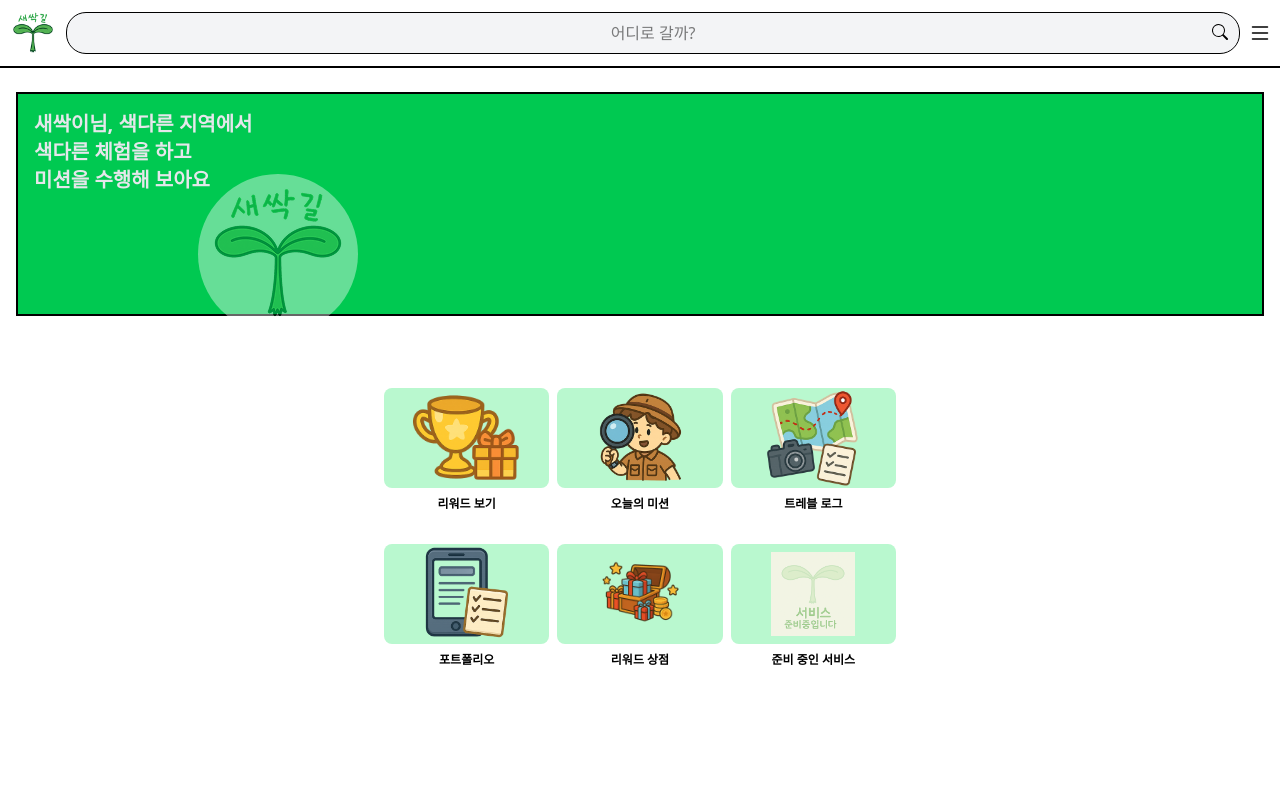
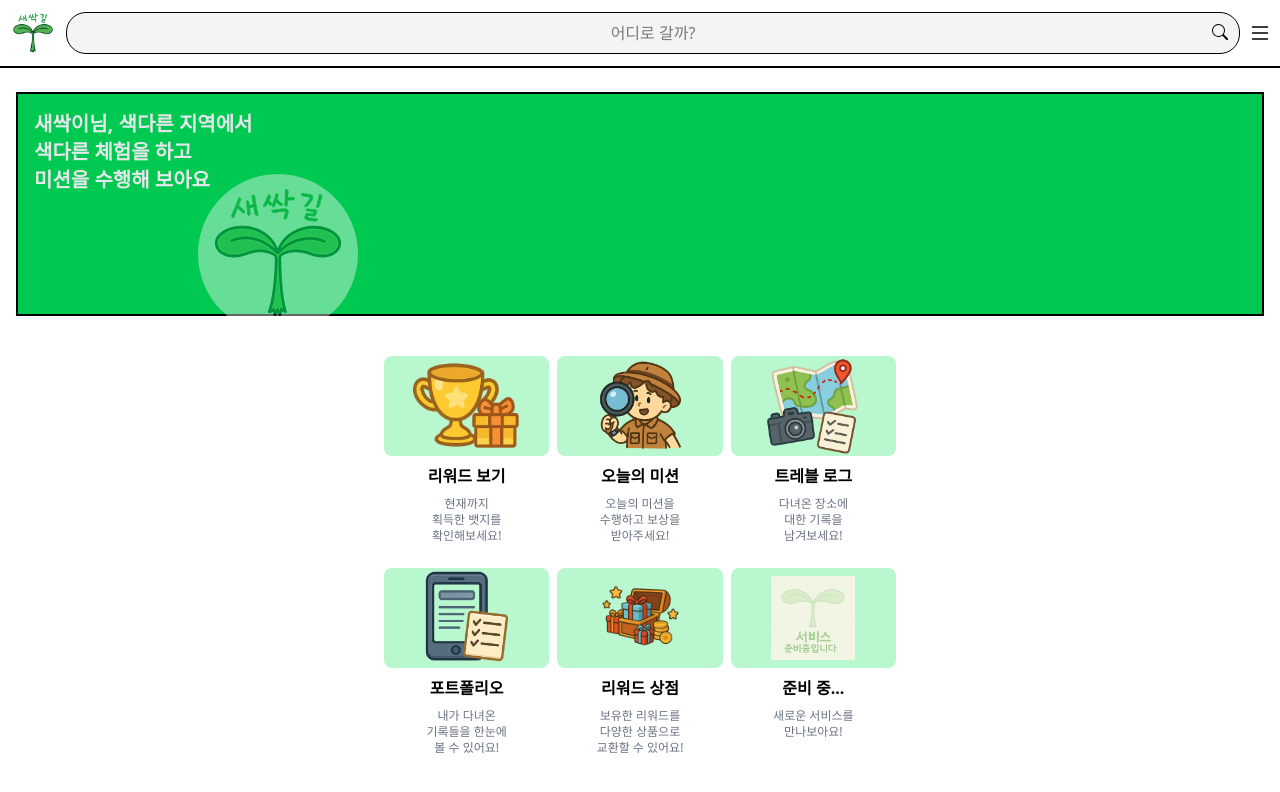
Before and after one commit to sprout-road/sprout-road-front, a React (Vite) app: page /main in a window 1280 px wide. Shown: the top 792 px of the page. Built offline with nearby package versions, Linux system fonts and the light colour scheme; no server answers.

Commit message:
feat(home): 메뉴 상세 설명 추가

```diff
--- a/src/pages/home.tsx
+++ b/src/pages/home.tsx
@@ -3,7 +3,10 @@ import Header from "../components/common/Header";
 import { useUserInfo } from "../hooks/useUserInfo";
 import ErrorComponent from "../components/common/Error";
 
-type MenuType = '리워드 보기' | '오늘의 미션' | '트레블 로그' | '포트폴리오' | '리워드 상점'
+type MenuType = {
+  name: string
+  description: string
+}
 
 function Home() {
   const navigate = useNavigate()
@@ -15,11 +18,26 @@ function Home() {
   }
 
   const menuItems: MenuType[] = [
-    '리워드 보기',
-    '오늘의 미션',
-    '트레블 로그',
-    '포트폴리오',
-    '리워드 상점'
+    {
+      name: '리워드 보기',
+      description: '현재까지 \n획득한 뱃지를\n 확인해보세요!',
+    },
+    {
+      name: '오늘의 미션',
+      description: '오늘의 미션을\n 수행하고 보상을\n 받아주세요!',
+    },
+    {
+      name: '트레블 로그',
+      description: '다녀온 장소에\n 대한 기록을\n 남겨보세요!',
+    },
+    {
+      name: '포트폴리오',
+      description: '내가 다녀온\n 기록들을 한눈에\n 볼 수 있어요!',
+    },
+    {
+      name:'리워드 상점',
+      description: '보유한 리워드를\n 다양한 상품으로\n 교환할 수 있어요!'
+    }
   ] as const;
 
   const handleMenuClick = (index: number) => {
@@ -85,30 +103,32 @@ function Home() {
             </div>
           </div>
         </div>
-        <div className="flex items-center justify-center mt-16">
+        <div className="flex items-center justify-center mt-8">
           <div className="grid grid-cols-3 grid-rows-2 gap-2 w-full max-w-lg mx-2">
             {menuItems.map((menu, index) => {
               return (
                 <div
                   key={index}
                   onClick={() => handleMenuClick(index)}
-                  className="flex flex-col row flex-nowrap text-center py-2 min-w-[100px]"
+                  className="flex flex-col row flex-nowrap py-2 min-w-[100px]"
                 >
                   <div className="bg-green-200 rounded-[8px]">
                     <img src={mappingImg(index)} alt={`menu-${index + 1}`} className="w-50 h-25 object-contain"/>
                   </div>
-                  <div className="flex flex-nowrap justify-center">
-                    <p className="py-2 text-xs font-bold">{menu}</p>
+                  <div className="flex flex-col">
+                    <p className="py-2 text-md font-bold text-center">{menu.name}</p>
+                    <p className="text-xs text-center text-gray-500 whitespace-pre-line">{menu.description}</p>
                   </div>
                 </div>
               )
             })}
-            <div className="flex flex-col items-center text-center mt-2">
+            <div className="flex flex-col mt-2">
               <div className="bg-green-200 rounded-lg h-25 w-full">
                 <img src="/menu/preparing-service.png" className="w-full h-full p-2 object-contain rounded-lg" alt="준비 중 메뉴" />
               </div>
-              <div className="flex justify-center mt-2">
-                <p className="text-xs font-bold">준비 중인 서비스</p>
+              <div className="flex flex-col mt-2 text-center justify-center">
+                <p className="text-md font-bold">준비 중...</p>
+                <p className="text-xs text-gray-500 mt-2">새로운 서비스를<br/>만나보아요!</p>
               </div>
             </div>
           </div>
```
